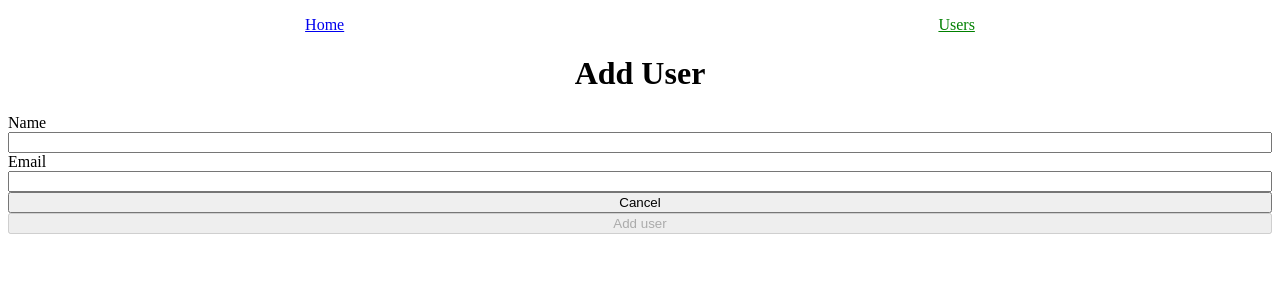
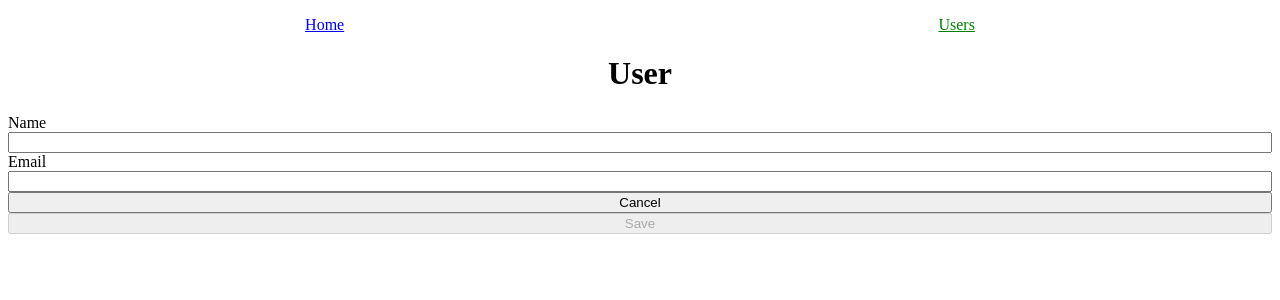
Before and after one commit to attilacs/angular-practice-users-and-posts, an Angular app: page /users/new in a window 1280 px wide. Shown: the top 300 px of the page. Built offline with nearby package versions, Linux system fonts and the light colour scheme.

Commit message:
Modify labels

```diff
--- a/src/app/components/user-edit/user-edit.component.html
+++ b/src/app/components/user-edit/user-edit.component.html
@@ -1,11 +1,11 @@
-<h1>Add User</h1>
+<h1>User</h1>
 <form [formGroup]="form" (ngSubmit)="saveUser()">
     <label for="name">Name</label>
     <input id="name" type="text" formControlName="name">
     <label for="email">Email</label>
     <input id="email" type="email" formControlName="email">
     <button type="button" (click)="cancel()">Cancel</button>
-    <button type="submit" [disabled]="form.invalid">Add user</button>
+    <button type="submit" [disabled]="form.invalid">Save</button>
 </form>
 @if(isError){
 <p>Failed to save user</p>
```
